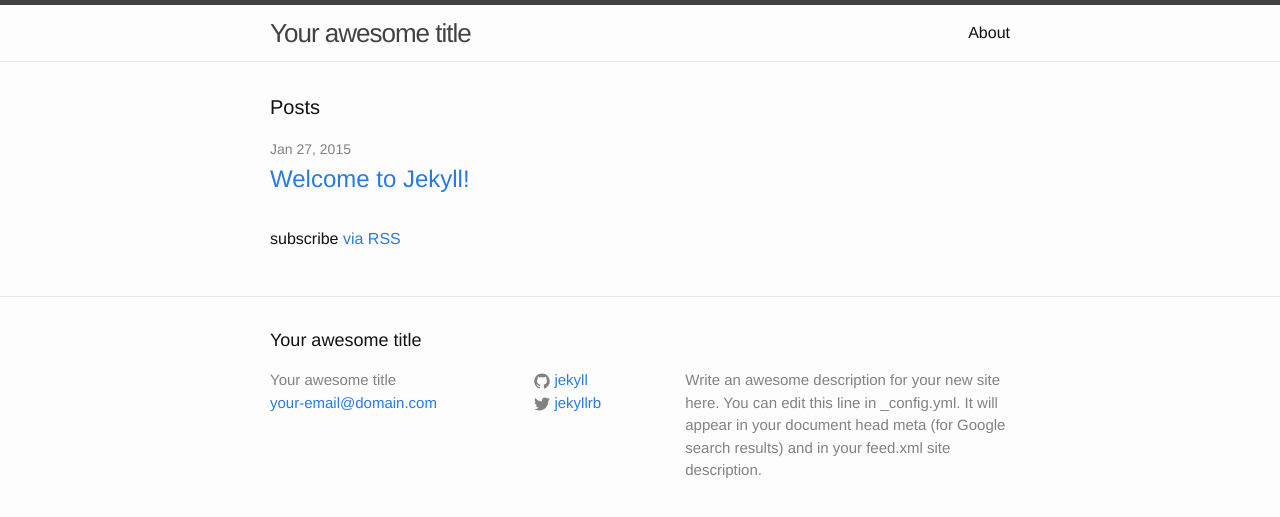
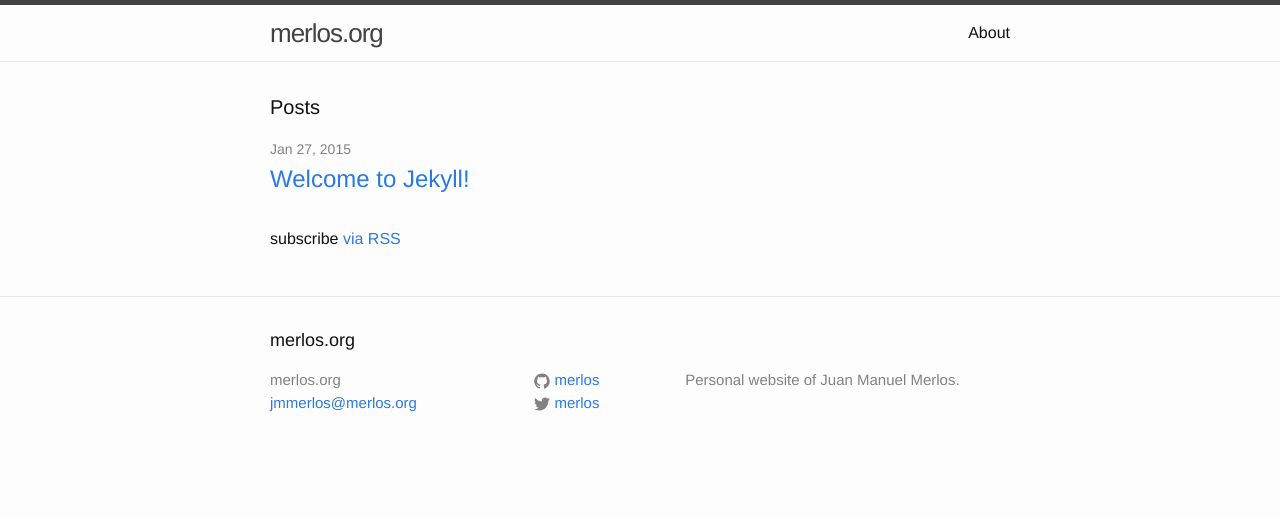
Before and after one commit to merlos/merlos.github.io, a Jekyll site: the page built from index.html, in a window 1280 px wide. Shown: the top 517 px of the page. Built offline with Jekyll 4.4.1, drawn with Linux system fonts in a browser that asks for light colours.

Commit message:
Updated _config with my data

```diff
--- a/_config.yml
+++ b/_config.yml
@@ -1,14 +1,13 @@
 # Site settings
-title: Your awesome title
-email: your-email@domain.com
+title: merlos.org
+email: jmmerlos@merlos.org
 description: > # this means to ignore newlines until "baseurl:"
-  Write an awesome description for your new site here. You can edit this
-  line in _config.yml. It will appear in your document head meta (for
-  Google search results) and in your feed.xml site description.
+  Personal website of Juan Manuel Merlos.
+
 baseurl: "" # the subpath of your site, e.g. /blog/
-url: "http://yourdomain.com" # the base hostname & protocol for your site
-twitter_username: jekyllrb
-github_username:  jekyll
+url: "http://merlos.org" # the base hostname & protocol for your site
+twitter_username: merlos
+github_username:  merlos
 
 # Build settings
 markdown: kramdown
```
